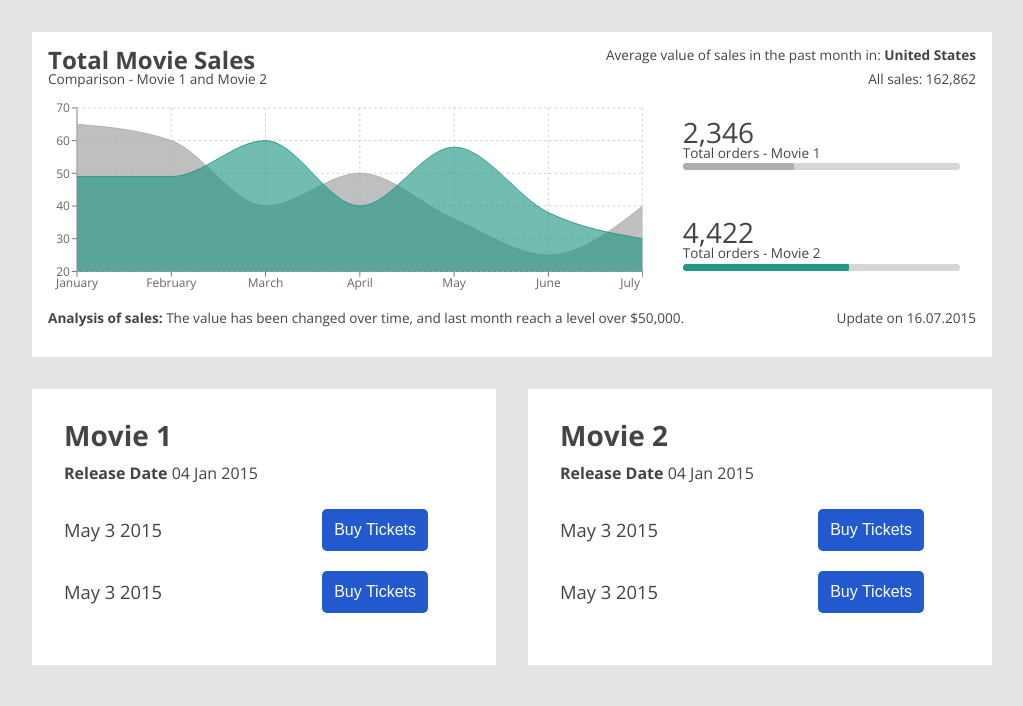
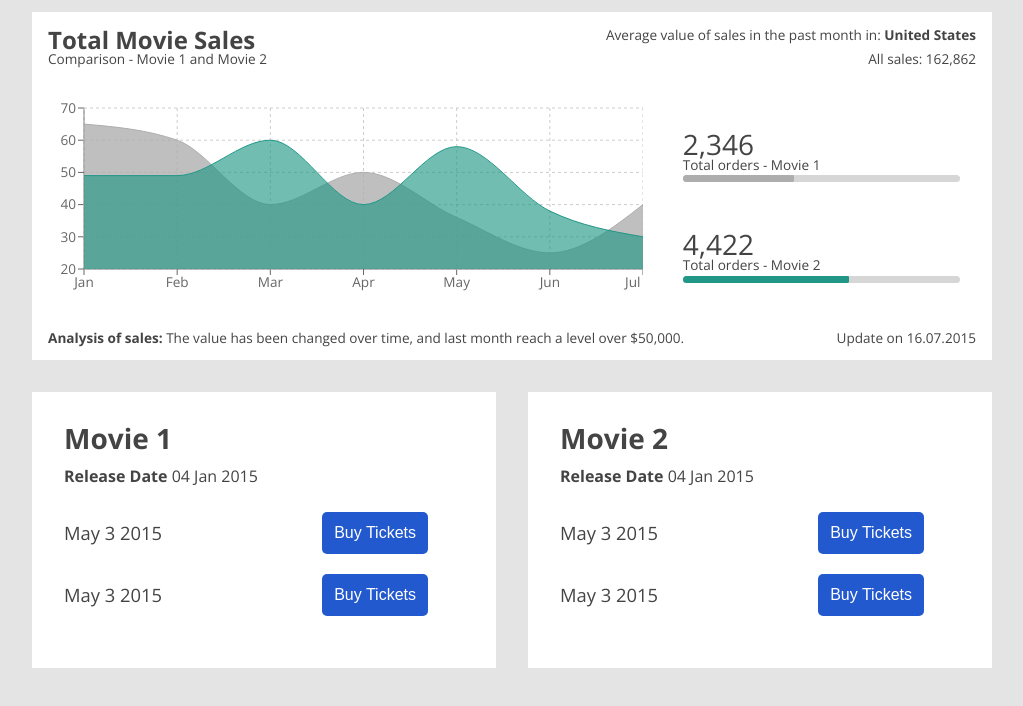
Before and after one commit to travisfrazier/mitchellui, a Gatsby site: page / in a window 1280 px wide. Shown: the whole page, without its empty margins (128-1151 px from the left). Built offline with nearby package versions, Linux system fonts and the light colour scheme; Gatsby itself is replaced by a stand-in of ours.

Commit message:
new commit

```diff
--- a/src/components/graph/_graph.scss
+++ b/src/components/graph/_graph.scss
@@ -1,12 +1,9 @@
 @import '../../pages/partials/variables';
 
 svg {
-  max-width: 100%;
   margin-left: -1.5rem;
-  //padding-top: 1rem;
   padding-left: -2rem;
 }
 .recharts-wrapper {
   margin-right: -5rem;
-  width: 100% !important;
 }
--- a/src/components/graph/graph.js
+++ b/src/components/graph/graph.js
@@ -1,21 +1,29 @@
 import React from 'react'
 import './_graph.scss'
-import { AreaChart, Area, XAxis, YAxis, CartesianGrid, Tooltip } from 'recharts'
+import {
+  AreaChart,
+  Area,
+  XAxis,
+  YAxis,
+  CartesianGrid,
+  Tooltip,
+  ResponsiveContainer,
+} from 'recharts'
 
 const data = [
-  { name: 'January', uv: 65, pv: 49, amt: 2400 },
-  { name: 'February', uv: 60, pv: 49, amt: 2210 },
-  { name: 'March', uv: 40, pv: 60, amt: 2290 },
-  { name: 'April', uv: 50, pv: 40, amt: 2000 },
+  { name: 'Jan', uv: 65, pv: 49, amt: 2400 },
+  { name: 'Feb', uv: 60, pv: 49, amt: 2210 },
+  { name: 'Mar', uv: 40, pv: 60, amt: 2290 },
+  { name: 'Apr', uv: 50, pv: 40, amt: 2000 },
   { name: 'May', uv: 36, pv: 58, amt: 2181 },
-  { name: 'June', uv: 25, pv: 38, amt: 2500 },
-  { name: 'July', uv: 40, pv: 30, amt: 2100 },
+  { name: 'Jun', uv: 25, pv: 38, amt: 2500 },
+  { name: 'Jul', uv: 40, pv: 30, amt: 2100 },
 ]
 
 export class Graph extends React.Component {
   render() {
-    const width = '50%'
     return (
+      <ResponsiveContainer>
         <AreaChart
           width={700}
           height={225}
@@ -53,6 +61,7 @@ export class Graph extends React.Component {
             fill="#209787a2"
           />
         </AreaChart>
+      </ResponsiveContainer>
     )
   }
 }
--- a/src/components/order-count/_order-count.scss
+++ b/src/components/order-count/_order-count.scss
@@ -3,9 +3,6 @@
 .orderCount {
   padding: 1rem;
   margin-top: 1rem;
-  @media only screen and (max-width: 890px) {
-    width: 50%;
-  }
   &__meter {
     height: 7px;
     position: relative;
--- a/src/components/total-sales/_total-sales.scss
+++ b/src/components/total-sales/_total-sales.scss
@@ -28,7 +28,8 @@
   &__results {
     display: grid;
     grid-template-columns: 2fr 1fr;
-    //grid-auto-rows: auto;
+    margin-top: 2rem;
+    margin-bottom: 2rem;
     @media only screen and (max-width: 890px) {
       grid-template-columns: auto;
     }
--- a/src/pages/main.scss
+++ b/src/pages/main.scss
@@ -19,7 +19,7 @@ strong {
 .main__wrapper {
   max-width: 960px;
   margin: 0 auto;
-  padding: 2rem;
+  padding: 0.75rem;
 }
 
 .totalSales__wrapper {
```
Lines whose indentation alone changed are shown as unchanged.
